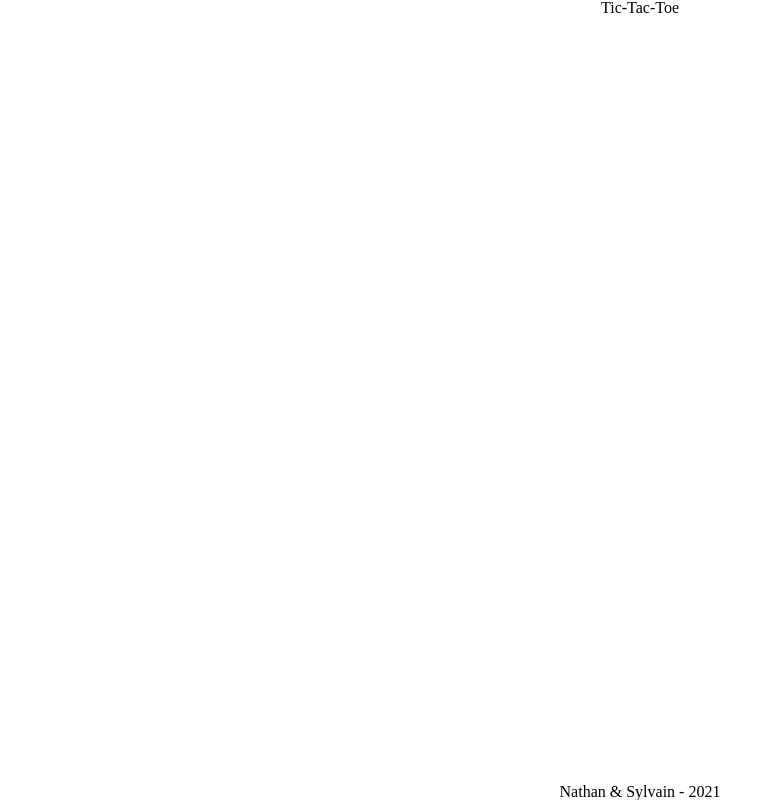
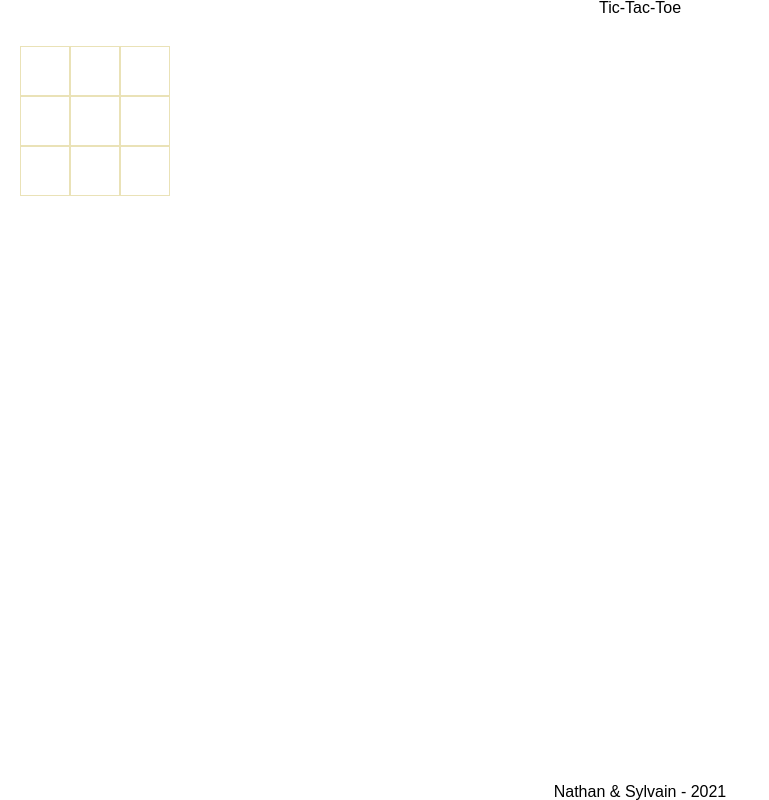
Before and after one commit to sylvainDNS/p2p-chifoumi, a React (Vite) app: page / in a window 1280 px wide. Shown: the whole page, without its empty margins (0-769 px from the left). Built offline with nearby package versions, Linux system fonts and the light colour scheme.

Commit message:
feat: init UI components

```diff
--- a/src/components/App.jsx
+++ b/src/components/App.jsx
@@ -1,9 +1,12 @@
 import styled from '@emotion/styled'
+import Board from './Board'
 
 const App = () => (
   <Wrapper>
     <Header>Tic-Tac-Toe</Header>
-    <Main></Main>
+    <Main>
+      <Board />
+    </Main>
     <Footer>Nathan & Sylvain - 2021</Footer>
   </Wrapper>
 )
--- /dev/null
+++ b/src/components/Board.jsx
@@ -0,0 +1,29 @@
+import styled from '@emotion/styled'
+import Square from './Square'
+
+const Board = () => (
+  <Wrapper style={{ margin: '20px' }}>
+    <Row>
+      <Square />
+      <Square />
+      <Square />
+    </Row>
+    <Row>
+      <Square />
+      <Square />
+      <Square />
+    </Row>
+    <Row>
+      <Square />
+      <Square />
+      <Square />
+    </Row>
+  </Wrapper>
+)
+
+const Wrapper = styled.div``
+const Row = styled.div`
+  display: flex;
+`
+
+export default Board
--- a/src/components/GlobalStyle.jsx
+++ b/src/components/GlobalStyle.jsx
@@ -138,6 +138,10 @@ const globalStyle = css`
   #root {
     height: 100%;
   }
+
+  body {
+    font-family: Futura, sans-serif;
+  }
 `
 
 const styles = css`
@@ -148,3 +152,11 @@ const styles = css`
 const GlobalStyle = props => <Global styles={styles} {...props} />
 
 export default GlobalStyle
+
+export const COLORS = {
+  red1: '#d62828',
+  blue1: '#003049',
+  orange1: '#f77f00',
+  yellow1: '#fcbf49',
+  grey1: '#eae2b7',
+}
--- /dev/null
+++ b/src/components/Square.jsx
@@ -0,0 +1,36 @@
+import styled from '@emotion/styled'
+import { COLORS } from './GlobalStyle'
+
+const STYLES = {
+  X: {
+    '--color': COLORS.blue1,
+  },
+  O: {
+    '--color': COLORS.orange1,
+  },
+}
+
+const Square = ({ value, ...delegated }) => {
+  const styles = STYLES[value]
+
+  return (
+    <Wrapper style={styles} {...delegated}>
+      {value}
+    </Wrapper>
+  )
+}
+
+const Wrapper = styled.button`
+  background-color: transparent;
+  border: 1px solid ${COLORS.grey1};
+  border-radius: 0;
+  color: var(--color);
+  font-size: ${32 / 16}rem;
+  font-weight: bold;
+  height: 50px;
+  margin: 0;
+  padding: 0;
+  width: 50px;
+`
+
+export default Square
```
